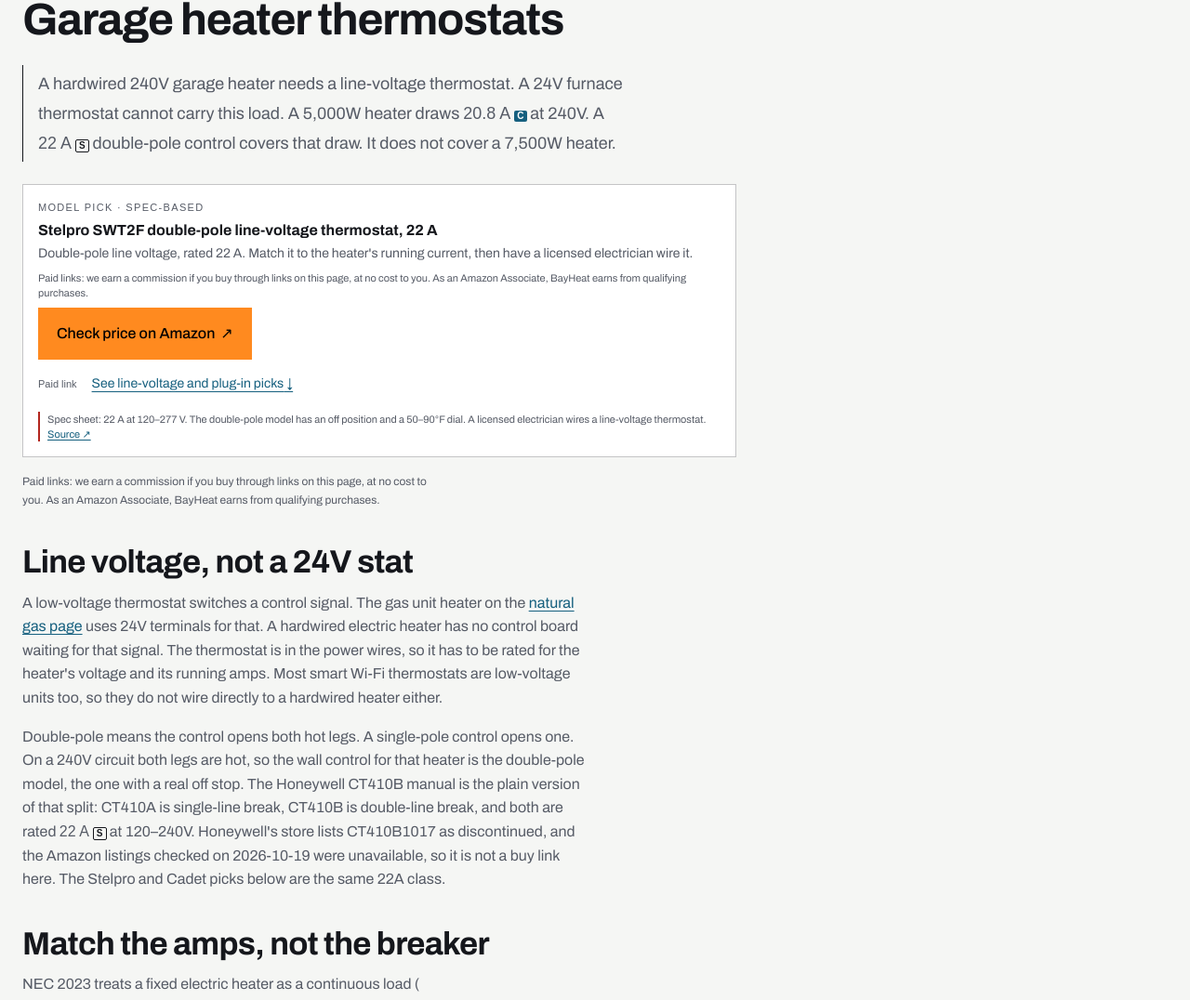
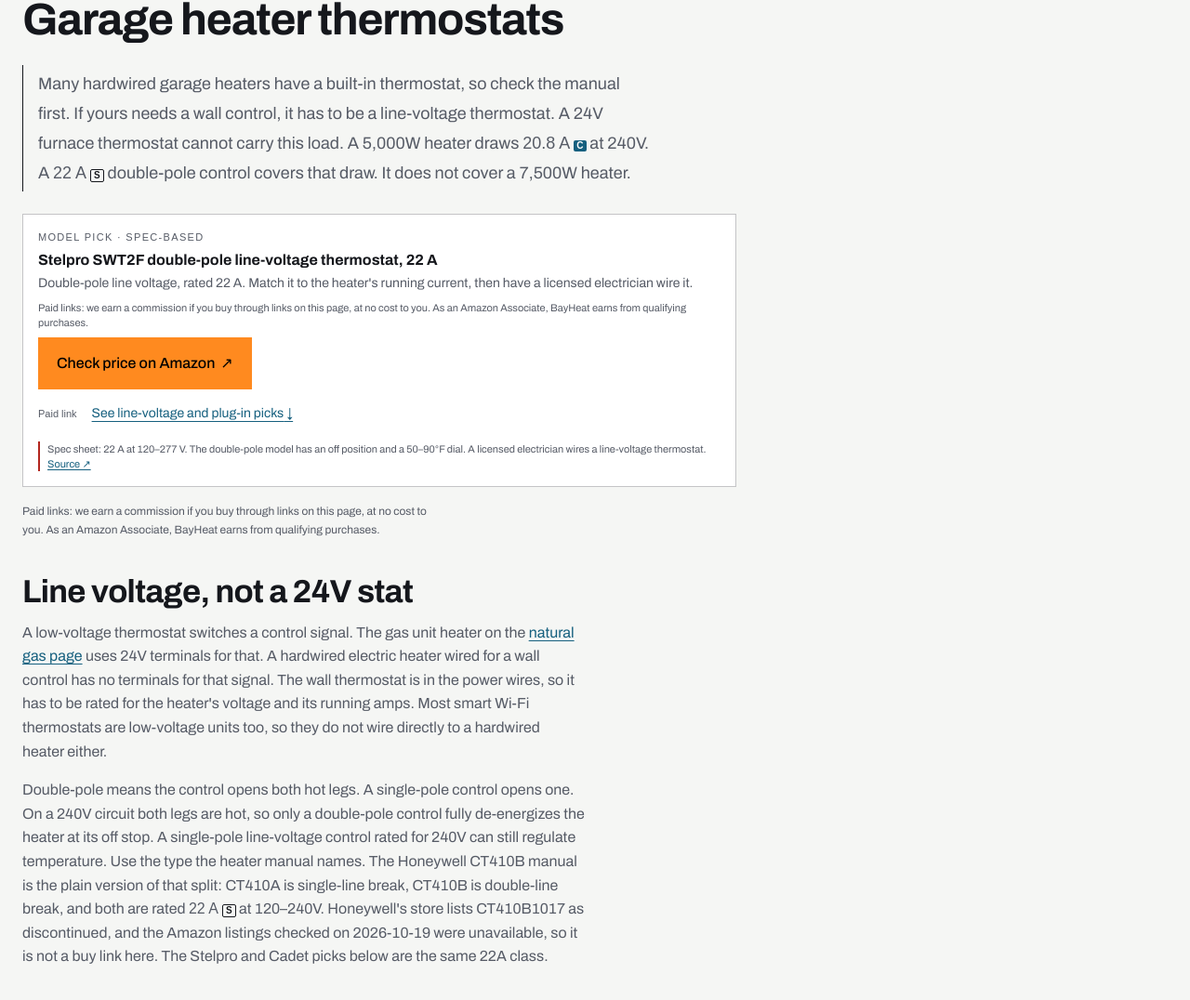
Before and after one commit to laqaer/bay-heat, a Next.js app: page /garage-heater-thermostat in a window 1280 px wide. Shown: the part 179-1255 px from the top of the page at 93% size. Built offline with nearby package versions, Linux system fonts and the light colour scheme; no server answers; a web font is replaced by a local one.

Commit message:
Thermostat copy: built-in thermostats and single- vs double-pole per manual

```diff
--- a/app/(site)/240v-garage-heater/page.tsx
+++ b/app/(site)/240v-garage-heater/page.tsx
@@ -142,8 +142,8 @@
         your electrician about before they open the panel, not after.
       </p>
       <p>
-        The heater still needs a control. A 24V furnace thermostat cannot switch this load. A line-voltage
-        double-pole thermostat has to cover the heater&apos;s running current — a 22A control covers a 5,000W
+        If the heater has no built-in thermostat, it needs a wall control. A 24V furnace thermostat cannot switch
+        this load. A line-voltage thermostat (double-pole for a true off) has to cover the heater&apos;s running current — a 22A control covers a 5,000W
         heater and does not cover a 7,500W one. See{" "}
         <Link href="/garage-heater-thermostat">garage heater thermostats</Link> for the match, the placement, and
         why a licensed electrician should wire it.
--- a/app/(site)/garage-heater-thermostat/page.tsx
+++ b/app/(site)/garage-heater-thermostat/page.tsx
@@ -58,8 +58,8 @@
   return (
     <ReportPage entry={entry} sources={sources}>
       <AnswerBlock>
-        A hardwired 240V garage heater needs a line-voltage thermostat. A 24V furnace thermostat cannot carry
-        this load. A 5,000W heater draws <Num f="circuit.5000w240v.amps" /> at 240V. A{" "}
+        Many hardwired garage heaters have a built-in thermostat, so check the manual first. If yours needs a wall
+        control, it has to be a line-voltage thermostat. A 24V furnace thermostat cannot carry this load. A 5,000W heater draws <Num f="circuit.5000w240v.amps" /> at 240V. A{" "}
         <Num f="t522.amps" /> double-pole control covers that draw. It does not cover a 7,500W heater.
       </AnswerBlock>
 
@@ -77,13 +77,14 @@
       <p>
         A low-voltage thermostat switches a control signal. The gas unit heater on the{" "}
         <Link href="/natural-gas-garage-heater">natural gas page</Link> uses 24V terminals for that. A hardwired
-        electric heater has no control board waiting for that signal. The thermostat is in the power wires, so it
-        has to be rated for the heater&apos;s voltage and its running amps. Most smart Wi-Fi thermostats are
+        electric heater wired for a wall control has no terminals for that signal. The wall thermostat is in the
+        power wires, so it has to be rated for the heater&apos;s voltage and its running amps. Most smart Wi-Fi thermostats are
         low-voltage units too, so they do not wire directly to a hardwired heater either.
       </p>
       <p>
         Double-pole means the control opens both hot legs. A single-pole control opens one. On a 240V circuit both
-        legs are hot, so the wall control for that heater is the double-pole model, the one with a real off stop.
+        legs are hot, so only a double-pole control fully de-energizes the heater at its off stop. A single-pole
+        line-voltage control rated for 240V can still regulate temperature. Use the type the heater manual names.
         The Honeywell CT410B manual is the plain version of that split: CT410A is single-line break, CT410B is
         double-line break, and both are rated <Num f="ct410b.amps" /> at 120–240V. Honeywell&apos;s store lists
         CT410B1017 as discontinued, and the Amazon listings checked on 2026-10-19 were unavailable, so it is not a
```
